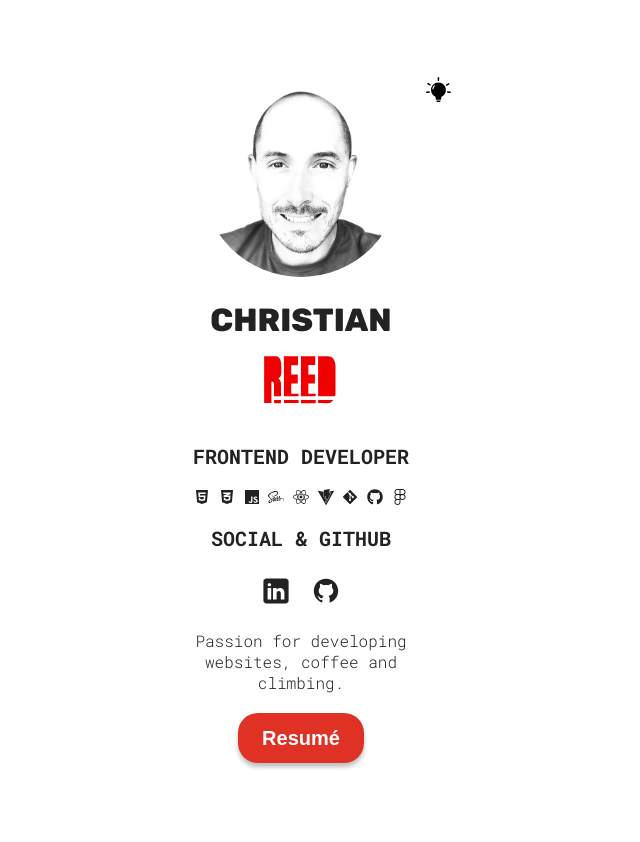
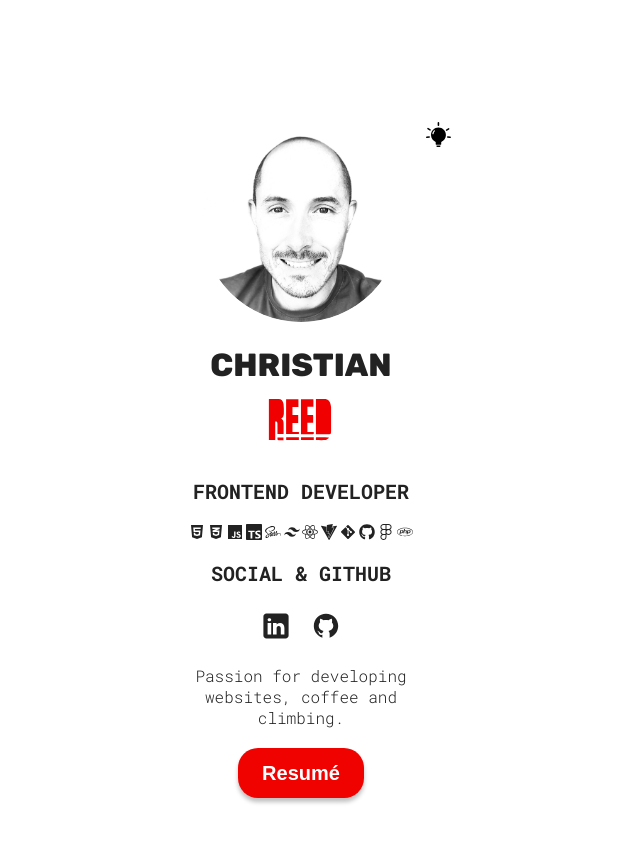
Before and after one commit to ReedorReed/personal-portfolio, a React (Vite) app: page / in a window 1280 px wide. Shown: the top 842 px of the page, without its empty margins (339-979 px from the left). Built offline with nearby package versions, Linux system fonts and the light colour scheme.

Commit message:
feat: updated skills

```diff
--- a/src/components/Hero/Hero.jsx
+++ b/src/components/Hero/Hero.jsx
@@ -18,6 +18,9 @@
 import { FaFigma } from 'react-icons/fa';
 import { FaGithub } from 'react-icons/fa';
 import { SiVite } from 'react-icons/si';
+import { FaPhp } from 'react-icons/fa';
+import { RiTailwindCssFill } from 'react-icons/ri';
+import { SiTypescript } from 'react-icons/si';
 
 export default function Hero() {
 	const { theme, toggleTheme } = useTheme();
@@ -53,12 +56,19 @@
 					<IoLogoJavascript
 						style={{ color: theme === 'light' ? '#222' : '#fff' }}
 					/>
+					<SiTypescript
+						style={{ color: theme === 'light' ? '#222' : '#fff' }}
+					/>
 					<FaSass style={{ color: theme === 'light' ? '#222' : '#fff' }} />
+					<RiTailwindCssFill
+						style={{ color: theme === 'light' ? '#222' : '#fff' }}
+					/>
 					<FaReact style={{ color: theme === 'light' ? '#222' : '#fff' }} />
 					<SiVite style={{ color: theme === 'light' ? '#222' : '#fff' }} />
 					<FaGitAlt style={{ color: theme === 'light' ? '#222' : '#fff' }} />
 					<FaGithub style={{ color: theme === 'light' ? '#222' : '#fff' }} />
 					<FaFigma style={{ color: theme === 'light' ? '#222' : '#fff' }} />
+					<FaPhp style={{ color: theme === 'light' ? '#222' : '#fff' }} />
 				</div>
 				<span>
 					<h2>Social & GitHub</h2>
--- a/src/components/Hero/Hero.sass
+++ b/src/components/Hero/Hero.sass
@@ -70,6 +70,8 @@
     &__logo
         margin: 0
         padding: 0
+        height: 70px
+
 
     &__description
         max-width: 24ch
--- a/src/styles/_layout.sass
+++ b/src/styles/_layout.sass
@@ -5,7 +5,7 @@
     background-color: var(--color-background)
     display: flex
     justify-content: center
-    margin: 20px auto 60px
+    margin: 60px auto 60px
 
 #root
     display: flex
--- a/src/styles/_variables.sass
+++ b/src/styles/_variables.sass
@@ -1,6 +1,6 @@
 // Light theme Sass variables
 $color-background-light: #fff
-$color-btn-light: #df3225
+$color-btn-light: #f00201
 $color-btn-text-light: #fff
 $project-card-background-light: #ffffff00
 $color-text-light: #222
```
